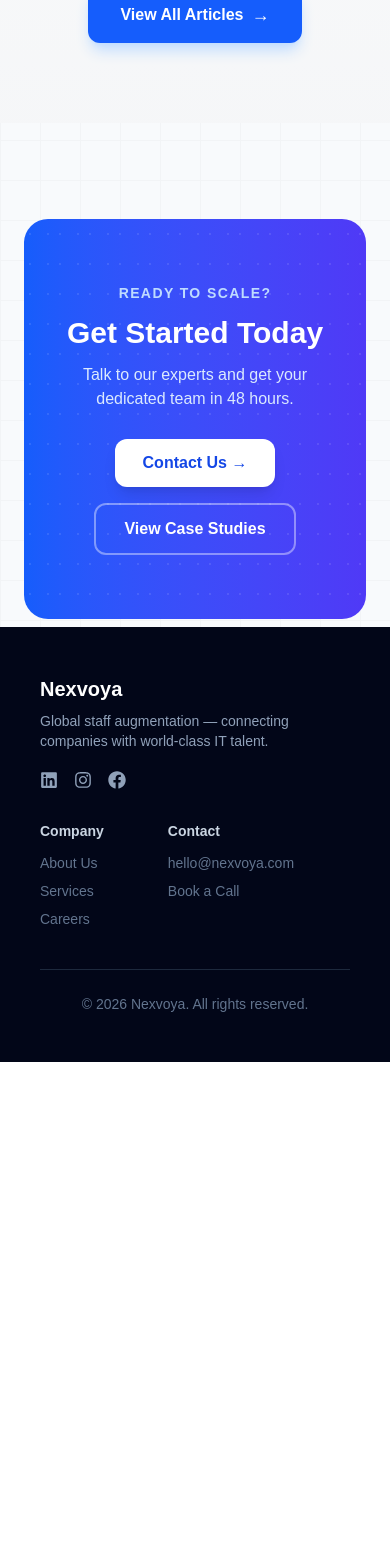
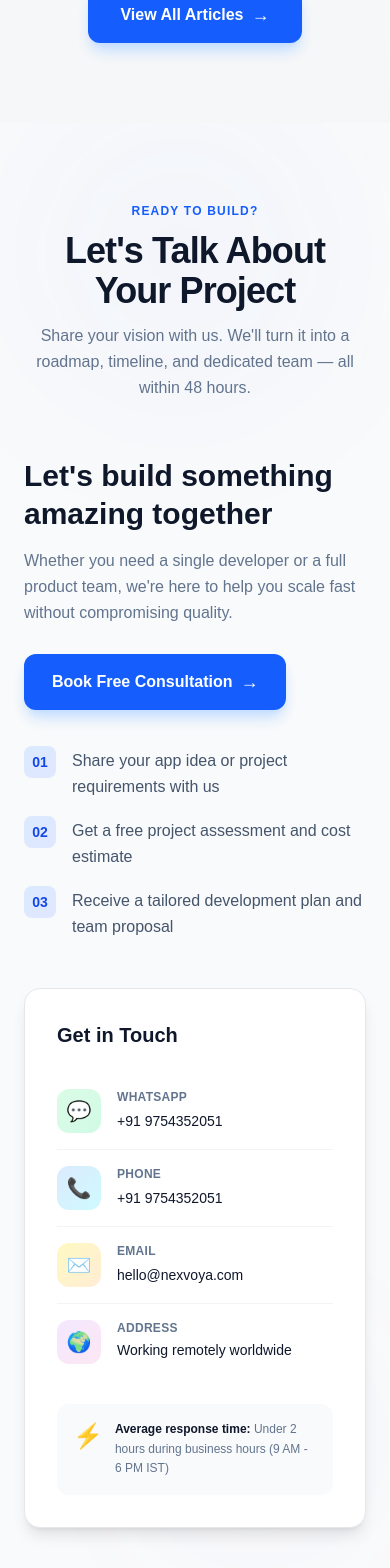
Before and after one commit to viru7744/nexvoya-website, a React (Vite) app: page / in a window 390 px wide. Shown: the part 7380-8948 px from the top of the page. Before the commit the page ends 8442 px from the top, so only its background shows below. Built offline with nearby package versions, Linux system fonts and the light colour scheme.

Commit message:
contact section code

```diff
--- a/src/App.jsx
+++ b/src/App.jsx
@@ -462,31 +462,169 @@ function App() {
   </div>
 </div>
 
-        {/* ── CTA ── */}
-        <div className="mt-24 mx-6 mb-2 rounded-3xl bg-gradient-to-r from-blue-600 to-indigo-600 text-white text-center py-16 px-6 relative overflow-hidden">
-          <div className="absolute inset-0 opacity-10"
-            style={{backgroundImage:"radial-gradient(circle at 20% 50%,#fff 1px,transparent 1px),radial-gradient(circle at 80% 50%,#fff 1px,transparent 1px)",backgroundSize:"30px 30px"}}
+       {/* ── CONTACT SECTION ── */}
+<div className="relative bg-gray-50 py-20 px-6 overflow-hidden">
+
+  {/* Animated gradient orbs */}
+  <div
+    className="absolute w-[500px] h-[500px] -top-24 -left-24 rounded-full opacity-60 blur-3xl"
+    style={{
+      background: 'radial-gradient(circle, rgba(79,110,247,0.08), transparent 70%)',
+      animation: 'float 20s ease-in-out infinite'
+    }}
   />
-          <motion.div
+  <div
+    className="absolute w-[400px] h-[400px] -bottom-12 -right-12 rounded-full opacity-60 blur-3xl"
+    style={{
+      background: 'radial-gradient(circle, rgba(167,139,250,0.06), transparent 70%)',
+      animation: 'float 25s ease-in-out infinite reverse'
+    }}
+  />
+
+  <div className="max-w-6xl mx-auto relative z-10">
+
+    {/* Header */}
+    <div className="text-center mb-14">
+      <motion.p
         initial={{ opacity: 0, y: 20 }}
         whileInView={{ opacity: 1, y: 0 }}
         viewport={{ once: true }}
+        className="text-xs font-semibold tracking-widest text-blue-600 mb-3 uppercase"
+      >
+        Ready to Build?
+      </motion.p>
+
+      <motion.h2
+        initial={{ opacity: 0, y: 20 }}
+        whileInView={{ opacity: 1, y: 0 }}
+        viewport={{ once: true }}
+        transition={{ delay: 0.1 }}
+        className="text-4xl md:text-5xl font-extrabold text-slate-900 mb-3 tracking-tight"
+      >
+        Let's Talk About Your Project
+      </motion.h2>
+
+      <motion.p
+        initial={{ opacity: 0 }}
+        whileInView={{ opacity: 1 }}
+        viewport={{ once: true }}
+        transition={{ delay: 0.2 }}
+        className="text-slate-500 max-w-lg mx-auto leading-relaxed"
+      >
+        Share your vision with us. We'll turn it into a roadmap, timeline, and dedicated team — all within 48 hours.
+      </motion.p>
+    </div>
+
+    {/* Split Layout */}
+    <div className="grid md:grid-cols-2 gap-12 items-start">
+
+      {/* LEFT - CTA */}
+      <motion.div
+        initial={{ opacity: 0, x: -30 }}
+        whileInView={{ opacity: 1, x: 0 }}
+        viewport={{ once: true }}
         transition={{ duration: 0.5 }}
       >
-            <p className="text-blue-200 text-sm font-semibold tracking-widest mb-3">READY TO SCALE?</p>
-            <h2 className="text-3xl md:text-4xl font-black">Get Started Today</h2>
-            <p className="text-blue-100 mt-3 text-base max-w-md mx-auto">
-              Talk to our experts and get your dedicated team in 48 hours.
+        <h3 className="text-3xl font-bold text-slate-900 mb-4 leading-tight">
+          Let's build something amazing together
+        </h3>
+        <p className="text-slate-500 leading-relaxed mb-7">
+          Whether you need a single developer or a full product team, we're here to help you scale fast without compromising quality.
         </p>
-            <div className="mt-7 flex justify-center gap-4 flex-wrap">
-              <button className="bg-white text-blue-700 font-semibold px-7 py-3 rounded-xl hover:bg-blue-50 transition shadow-lg">
-                Contact Us →
+
+        <button className="group inline-flex items-center gap-2 bg-blue-600 hover:bg-blue-700 text-white font-semibold px-7 py-3.5 rounded-xl shadow-lg shadow-blue-200 transition-all hover:-translate-y-1 hover:shadow-xl hover:shadow-blue-300 mb-9">
+          Book Free Consultation
+          <span className="group-hover:translate-x-1 transition-transform text-lg">→</span>
         </button>
-              <button className="border-2 border-white/40 text-white font-semibold px-7 py-3 rounded-xl hover:bg-white/10 transition">
-                View Case Studies
-              </button>
+
+        {/* Steps */}
+        <ul className="space-y-4">
+          {[
+            { num: "01", text: "Share your app idea or project requirements with us" },
+            { num: "02", text: "Get a free project assessment and cost estimate" },
+            { num: "03", text: "Receive a tailored development plan and team proposal" },
+          ].map((step, i) => (
+            <motion.li
+              key={i}
+              initial={{ opacity: 0, x: -20 }}
+              whileInView={{ opacity: 1, x: 0 }}
+              viewport={{ once: true }}
+              transition={{ delay: i * 0.1 }}
+              className="flex items-start gap-4"
+            >
+              <div className="flex-shrink-0 w-8 h-8 bg-gradient-to-br from-blue-100 to-indigo-100 rounded-lg flex items-center justify-center text-sm font-bold text-blue-700">
+                {step.num}
+              </div>
+              <p className="text-slate-600 font-medium leading-relaxed pt-0.5">
+                {step.text}
+              </p>
+            </motion.li>
+          ))}
+        </ul>
+      </motion.div>
+
+      {/* RIGHT - Contact Card */}
+      <motion.div
+        initial={{ opacity: 0, x: 30 }}
+        whileInView={{ opacity: 1, x: 0 }}
+        viewport={{ once: true }}
+        transition={{ duration: 0.5 }}
+        className="bg-white border border-gray-200 rounded-2xl p-8 shadow-lg"
+      >
+        <h3 className="text-xl font-bold text-slate-900 mb-6">Get in Touch</h3>
+
+        {/* Contact Items */}
+        <ul className="space-y-0 divide-y divide-gray-100">
+          {[
+            { icon: "💬", label: "WhatsApp", value: "+91 9754352051", link: "https://wa.me/919754352051", gradient: "from-green-100 to-emerald-100", iconColor: "text-green-700" },
+            { icon: "📞", label: "Phone", value: "+91 9754352051", link: "tel:+919754352051", gradient: "from-blue-100 to-cyan-100", iconColor: "text-blue-700" },
+            { icon: "✉️", label: "Email", value: "hello@nexvoya.com", link: "mailto:hello@nexvoya.com", gradient: "from-yellow-100 to-orange-100", iconColor: "text-yellow-800" },
+            { icon: "🌍", label: "Address", value: "Working remotely worldwide", link: null, gradient: "from-purple-100 to-pink-100", iconColor: "text-purple-700" },
+          ].map((item, i) => (
+            <li key={i} className="flex items-start gap-4 py-4 group">
+              <div className={`flex-shrink-0 w-11 h-11 bg-gradient-to-br ${item.gradient} ${item.iconColor} rounded-xl flex items-center justify-center text-xl group-hover:scale-110 group-hover:-rotate-3 transition-transform duration-300`}>
+                {item.icon}
+              </div>
+              <div className="flex-1">
+                <p className="text-xs font-semibold text-slate-500 mb-1 uppercase tracking-wide">
+                  {item.label}
+                </p>
+                {item.link ? (
+  <a
+    href={item.link}
+    className="text-sm font-medium text-slate-900 hover:text-blue-600 transition-colors"
+  >
+    {item.value}
+  </a>
+) : (
+  <p className="text-sm font-medium text-slate-900">
+    {item.value}
+  </p>
+)}
+              </div>
+            </li>
+          ))}
+        </ul>
+
+        {/* Trust Badge */}
+        <div className="mt-6 flex items-start gap-3 bg-gray-50 rounded-xl p-4">
+          <span className="text-2xl">⚡</span>
+          <p className="text-xs text-slate-500 leading-relaxed">
+            <strong className="text-slate-900 font-semibold">Average response time:</strong> Under 2 hours during business hours (9 AM - 6 PM IST)
+          </p>
         </div>
       </motion.div>
+
+    </div>
+
+  </div>
+
+  <style>{`
+    @keyframes float {
+      0%, 100% { transform: translate(0, 0) scale(1); }
+      50% { transform: translate(30px, -30px) scale(1.05); }
+    }
+  `}</style>
 </div>
 
         {/* ── FOOTER ── */}
```
Lines whose indentation alone changed are shown as unchanged.
